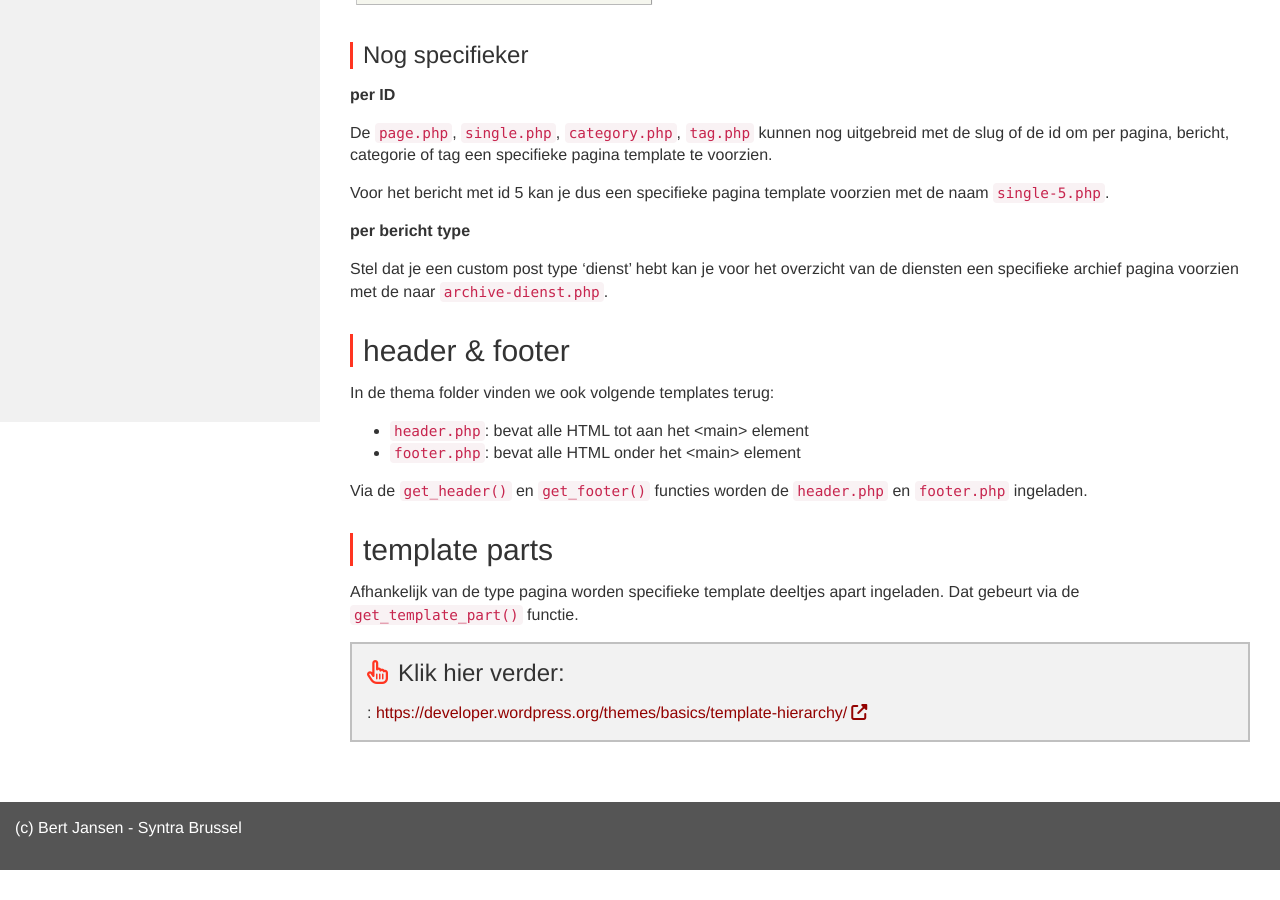
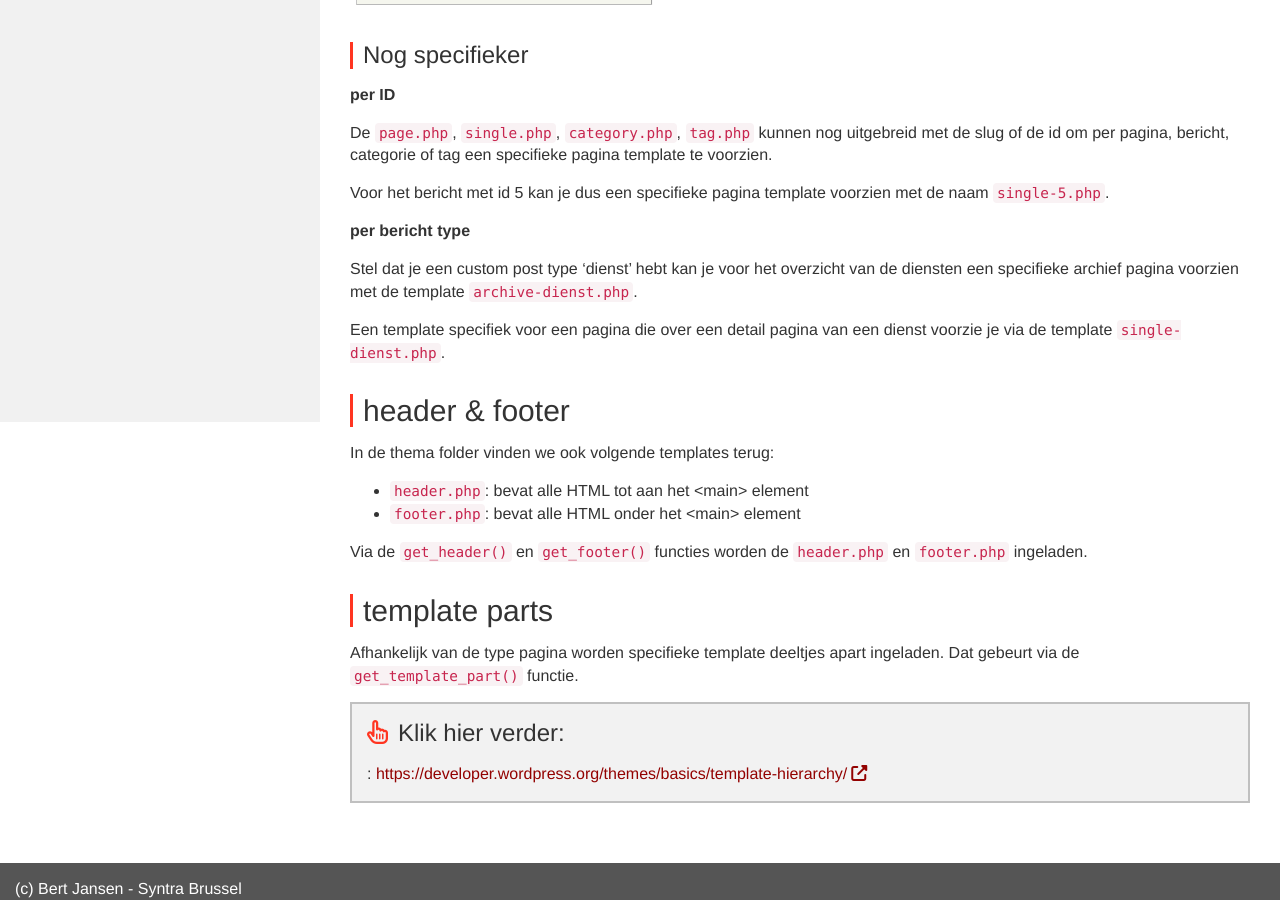
Before and after one commit to Syntra-Brussel/dynamische-webtechnieken, a Jekyll site: the page built from wordpress/templates.md, in a window 1280 px wide and 900 px high, scrolled down 1078 px. Built offline with Jekyll 4.4.1, drawn with Linux system fonts in a browser that asks for light colours; nearby versions of some CDN libraries; a script that is not in the unit is left out; before the commit the page ends 1948 px from its top, so only the background shows below that.

Commit message:
Update templates.md

```diff
--- a/wordpress/templates.md
+++ b/wordpress/templates.md
@@ -34,7 +34,9 @@ Voor het bericht met id 5 kan je dus een specifieke pagina template voorzien met
 
 <strong>per bericht type</strong>
 
-Stel dat je een custom post type 'dienst' hebt kan je voor het overzicht van de diensten een specifieke archief pagina voorzien met de naar <code>archive-dienst.php</code>.
+Stel dat je een custom post type 'dienst' hebt kan je voor het overzicht van de diensten een specifieke archief pagina voorzien met de template <code>archive-dienst.php</code>.
+
+Een template specifiek voor een pagina die over een detail pagina van een dienst voorzie je via de template <code>single-dienst.php</code>.
 
 ## header & footer
 In de thema folder vinden we ook volgende templates terug:
```
